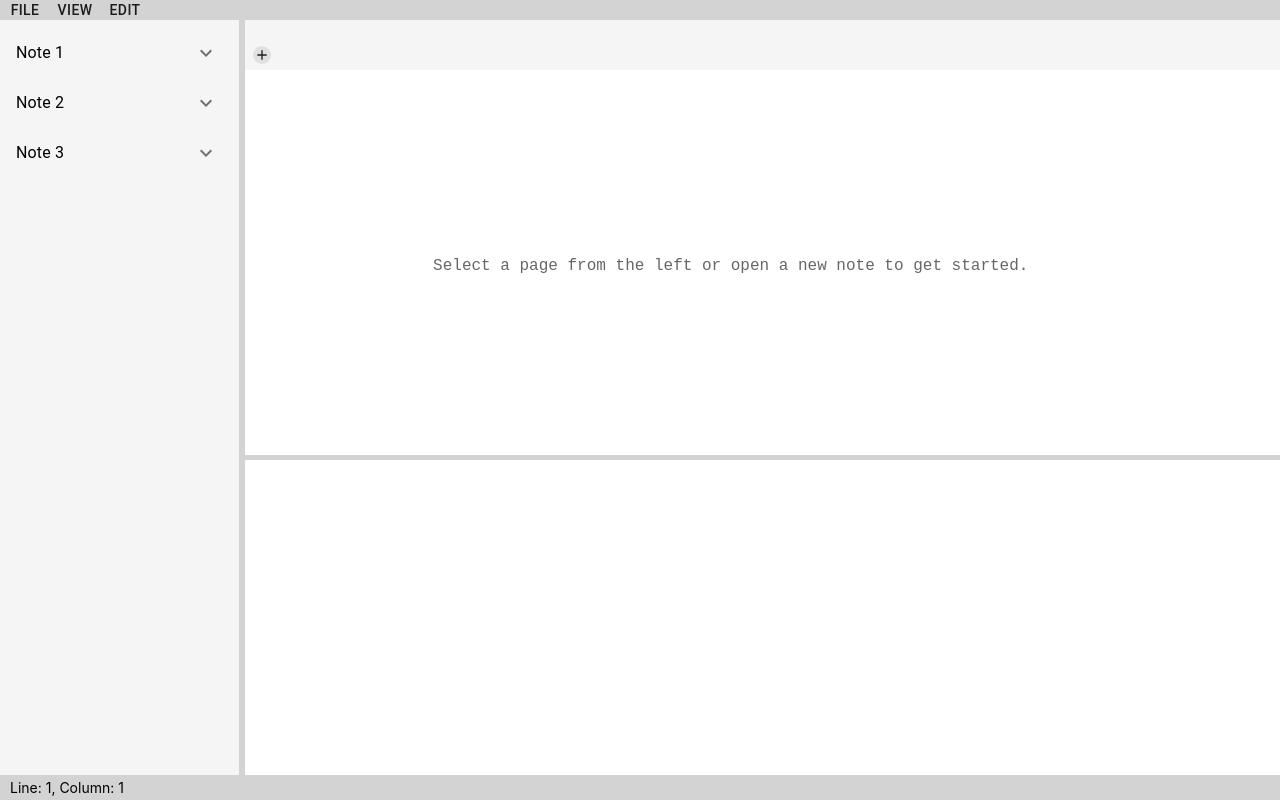
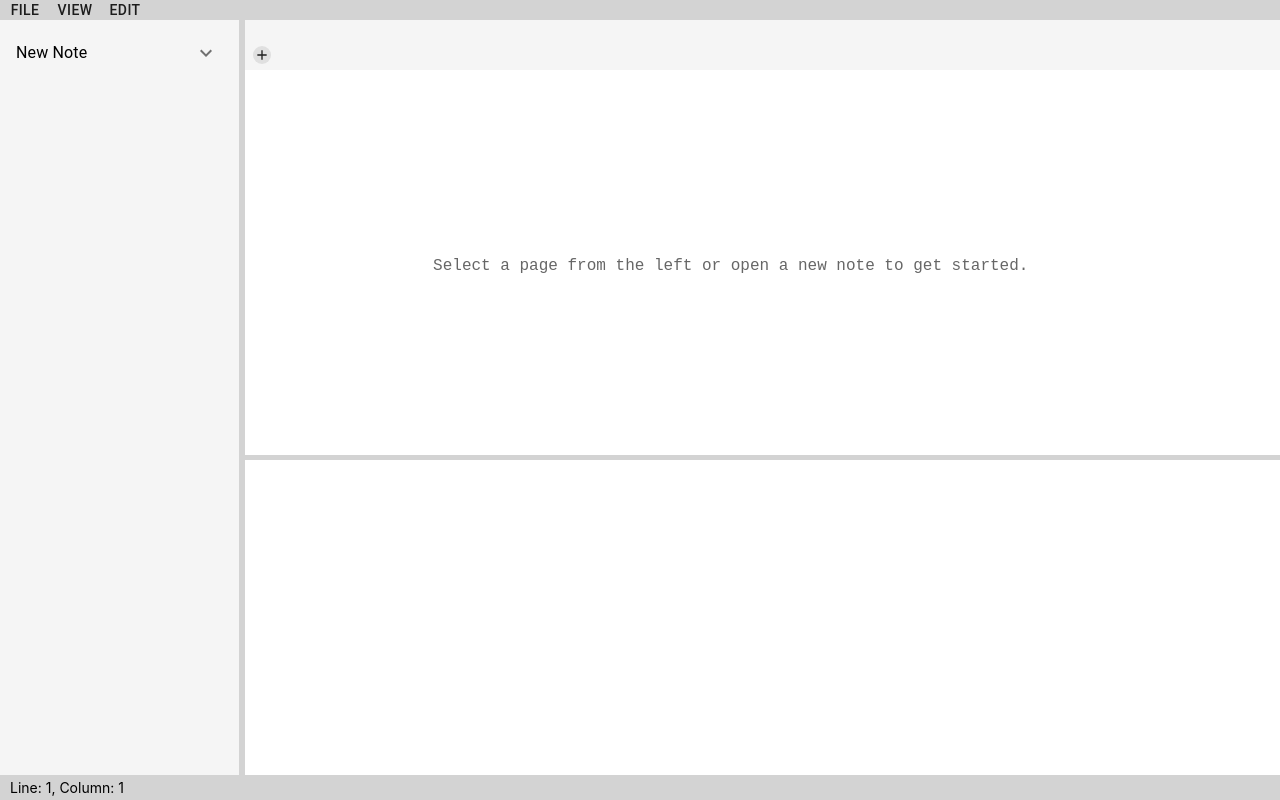
Before and after one commit to nicktagliamonte/markdown-notes, a React (Create React App) app in the folder markdown-notes-react/: page / in a window 1280 px wide. Built offline with nearby package versions, Linux system fonts and the light colour scheme.

Commit message:
Last update r/e starting note data structure

```diff
--- a/markdown-notes-react/src/App.js
+++ b/markdown-notes-react/src/App.js
@@ -12,31 +12,11 @@ function App() {
   const [notes, setNotes] = useState([
     {
       id: 1,
-      title: "Note 1",
+      title: "New Note",
       pages: [
-        { id: 1, title: "Page 1", content: "test", tempContent: null },
-        {
-          id: 2,
-          title: "Page 2",
-          content: "# test content for page two, distinct from page one",
-          tempContent: null,
-        },
+        { id: 1, title: "Page 1", content: "", tempContent: null }
       ],
-    },
-    {
-      id: 2,
-      title: "Note 2",
-      pages: [
-        { id: 3, title: "Page 1", content: "", tempContent: null },
-        { id: 4, title: "Page 2", content: "", tempContent: null },
-        { id: 5, title: "Page 3", content: "", tempContent: null },
-      ],
-    },
-    {
-      id: 3,
-      title: "Note 3",
-      pages: [{ id: 6, title: "Page 1", content: "", tempContent: null }],
-    },
+    }
   ]);
 
   // Editor Resizing State
```
